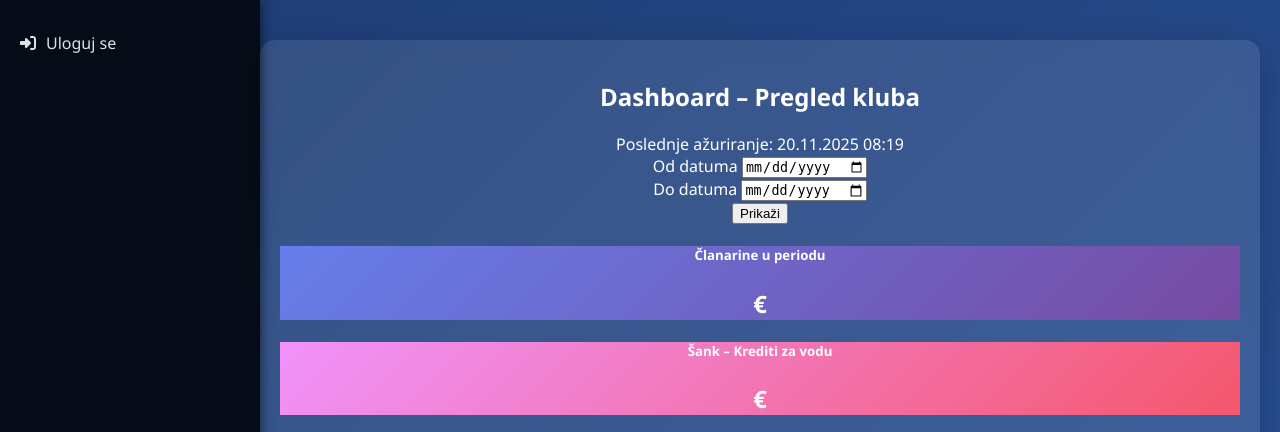
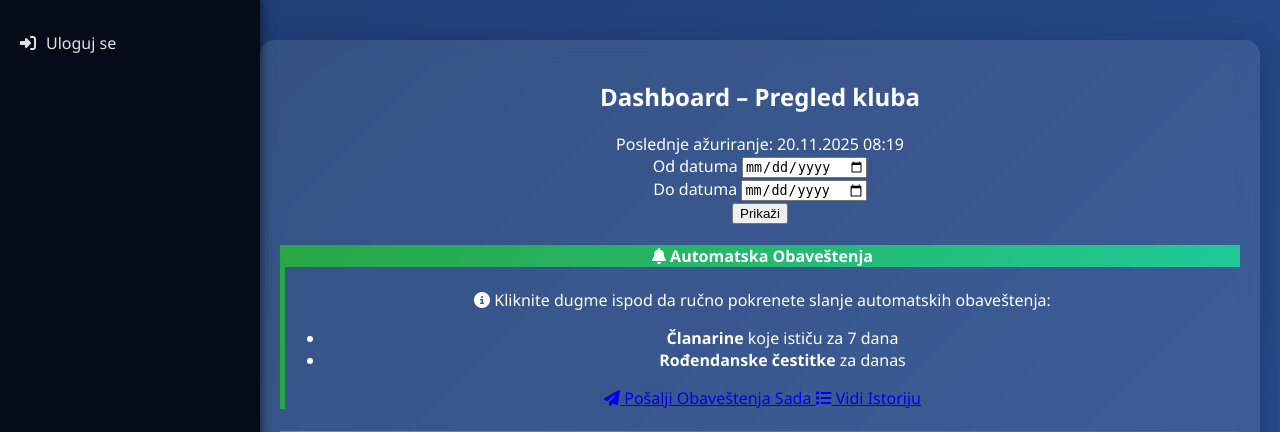
Before and after one commit to alchemistfitnesklub-debug/alchemist-fitness-backend, a Django app: template klub_app/templates/dashboard.html in a window 1280 px wide. Shown: the top 432 px of the page. Run offline with Django 4.2, Linux system fonts and the light colour scheme; the template is opened without the code that fills it, so the values that code supplies are empty.

Commit message:
Update dashboard.html

```diff
--- a/klub_app/templates/dashboard.html
+++ b/klub_app/templates/dashboard.html
@@ -30,6 +30,41 @@
             </form>
         </div>
     </div>
+
+    <!-- ========================================
+         DUGME ZA AUTOMATSKA OBAVEŠTENJA - NOVO!
+         ======================================== -->
+    <div class="card border-0 shadow-sm mb-4" style="border-left: 5px solid #28a745 !important;">
+        <div class="card-header text-white" style="background: linear-gradient(135deg, #28a745 0%, #20c997 100%);">
+            <h4 class="mb-0 d-flex align-items-center">
+                <i class="fas fa-bell me-2"></i>
+                Automatska Obaveštenja
+            </h4>
+        </div>
+        <div class="card-body bg-light">
+            <p class="text-dark mb-3">
+                <i class="fas fa-info-circle text-success me-2"></i>
+                Kliknite dugme ispod da ručno pokrenete slanje automatskih obaveštenja:
+            </p>
+            <ul class="text-dark mb-4">
+                <li><strong>Članarine</strong> koje ističu za <span class="badge bg-warning text-dark">7 dana</span></li>
+                <li><strong>Rođendanske čestitke</strong> za <span class="badge bg-info">danas</span></li>
+            </ul>
+
+            <div class="d-flex gap-2">
+                <a href="{% url 'test_notifications' %}" class="btn btn-success btn-lg shadow-sm">
+                    <i class="fas fa-paper-plane me-2"></i>
+                    Pošalji Obaveštenja Sada
+                </a>
+
+                <a href="{% url 'obavestenja' %}" class="btn btn-outline-primary btn-lg">
+                    <i class="fas fa-list me-2"></i>
+                    Vidi Istoriju
+                </a>
+            </div>
+        </div>
+    </div>
+    <!-- ======================================== -->
 
     <!-- KARTICE SA ZARADOM -->
     <div class="row g-4 mb-4">
```
